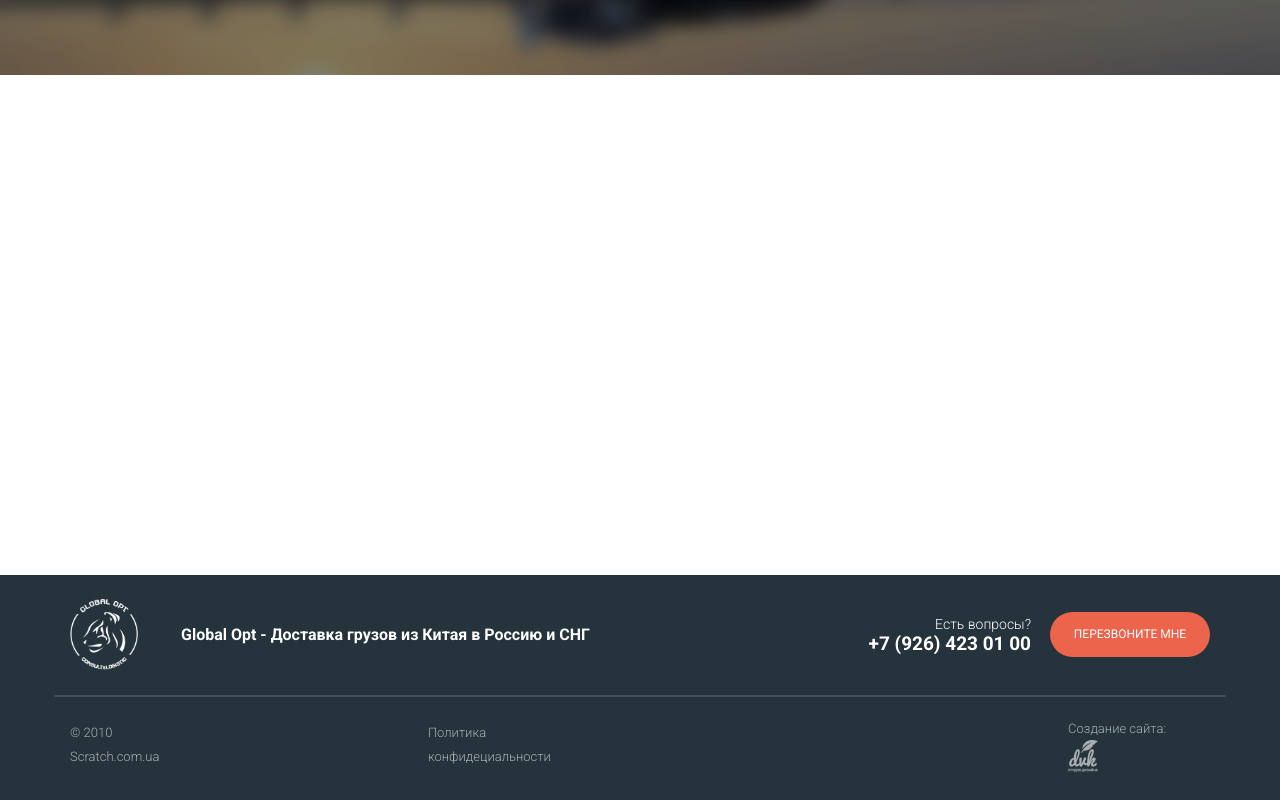
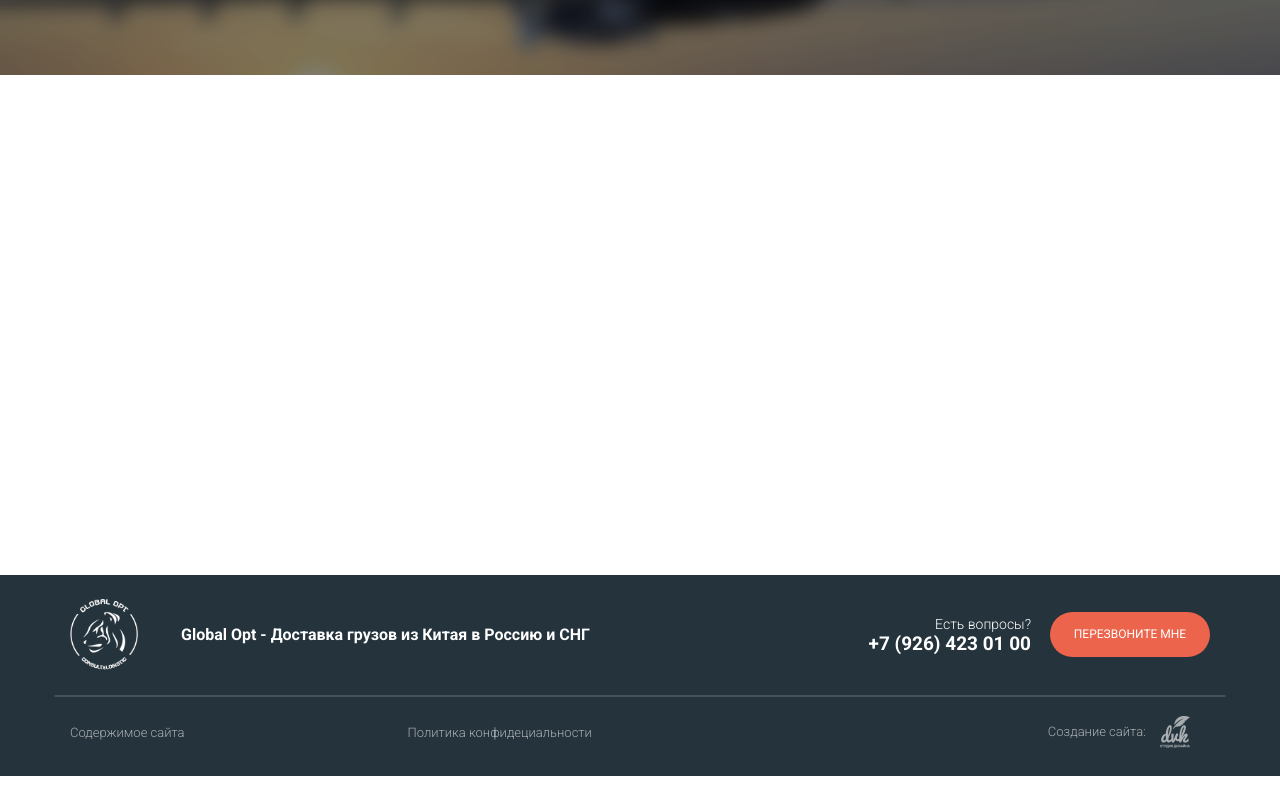
Before and after one commit to Vadim-Strakhov/landing_delivery, a website: page src/index.html in a window 1280 px wide. Shown: the part 5101-5901 px from the top of the page. After the commit the page ends 5877 px from the top, so only its background shows below. Drawn offline with Linux system fonts and the light colour scheme.

Commit message:
changing the link

```diff
--- a/src/index.html
+++ b/src/index.html
@@ -443,7 +443,7 @@
             </div>
             <div class="footer_links">
                 <div class="footer_links_website">
-                    <a href="#">© 2010 Scratch.com.ua</a>
+                    <a href="https://github.com/Vadim-Strakhov/landing_delivery">Содержимое сайта</a>
                 </div>
                 <div class="footer_links_policy">
                     <a href="#">Политика конфидециальности</a>
```
